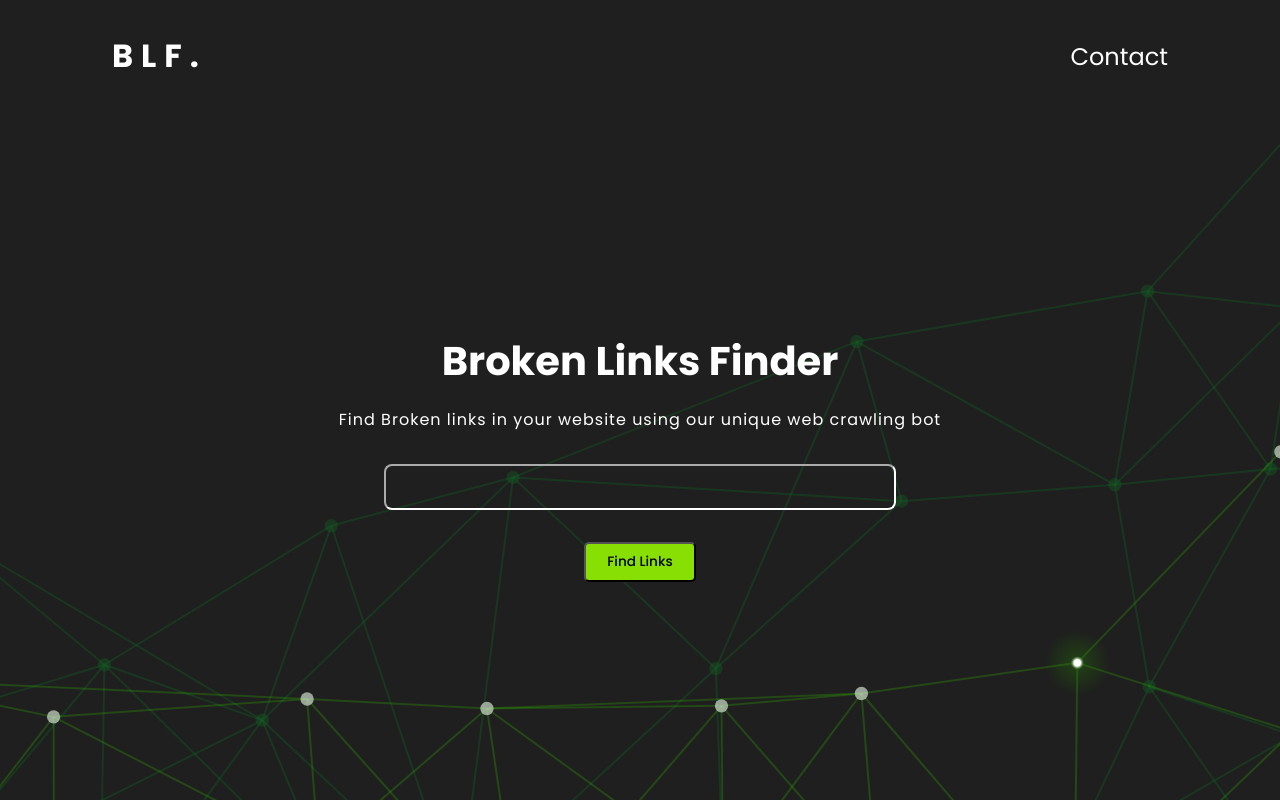
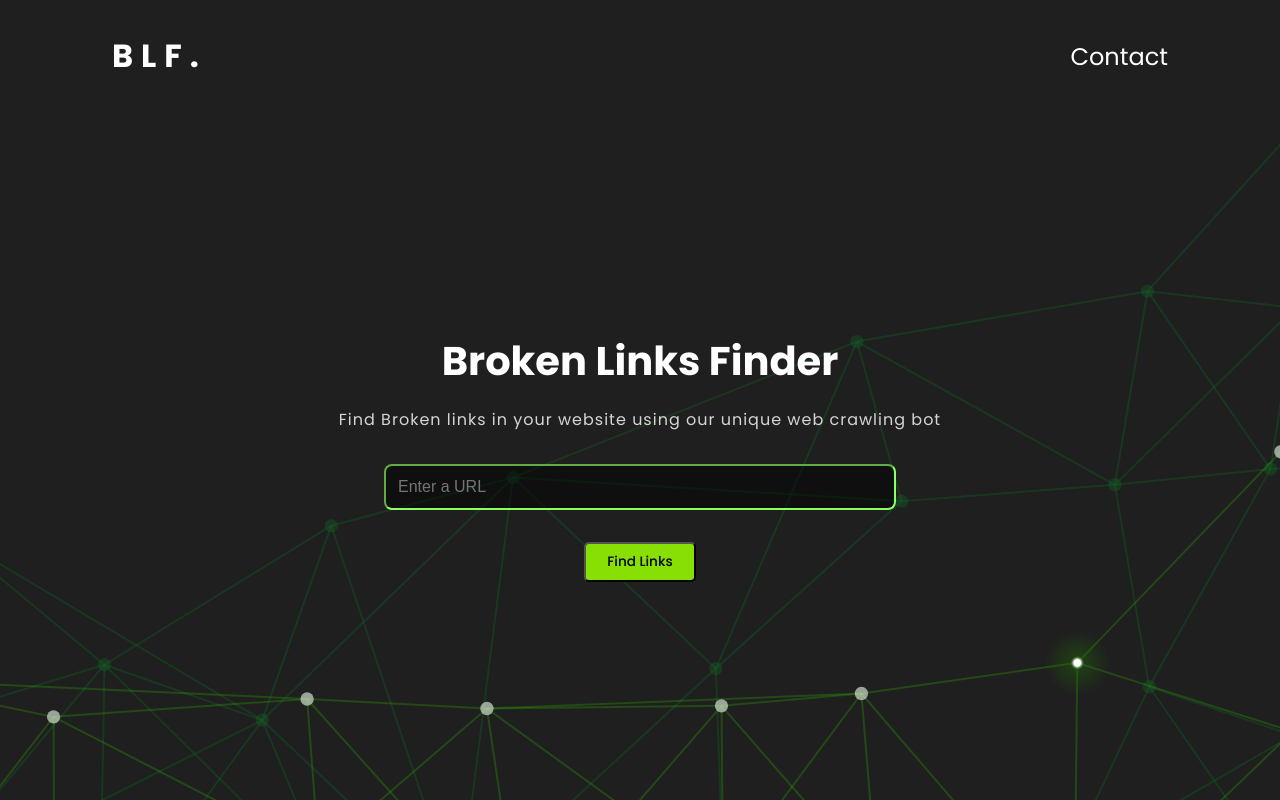
Before and after one commit to laxmanbalaraman/Broken-Links-Finder-NodeJs, a React (Create React App) app in the folder client/: page / in a window 1280 px wide. Built offline with nearby package versions, Linux system fonts and the light colour scheme.

Commit message:
integrate client and api

```diff
--- a/client/package.json
+++ b/client/package.json
@@ -6,9 +6,11 @@
     "@testing-library/jest-dom": "^5.16.4",
     "@testing-library/react": "^13.3.0",
     "@testing-library/user-event": "^13.5.0",
+    "axios": "^0.27.2",
+    "express-sse": "^0.5.3",
     "react": "^18.2.0",
     "react-dom": "^18.2.0",
-    "react-scripts": "5.0.1",
+    "react-scripts": "^2.1.3",
     "web-vitals": "^2.1.4"
   },
   "scripts": {
--- a/client/src/App.js
+++ b/client/src/App.js
@@ -1,13 +1,22 @@
+import React, { useState } from "react";
 import Navbar from "./components/navbar/Navbar";
 import Search from "./components/search/Search";
 import "./app.css";
 function App() {
+  const [crawledCount, setCrawledCount] = useState(0);
+  const [brokenLinksCount, setbrokenLinksCount] = useState(0);
+  const [brokenLinks, setBrokenLinks] = useState("");
+  const [showResult, setShowResult] = useState(false);
+
   return (
     <div className="App">
       <header className="App-header">
         <div className="hero">
           <Navbar />
-          <Search />
+          <Search
+            setBrokenLinks={setBrokenLinks}
+            setShowResult={setShowResult}
+          />
         </div>
       </header>
     </div>
--- a/client/src/components/form/Form.jsx
+++ b/client/src/components/form/Form.jsx
@@ -1,10 +1,43 @@
-import React from "react";
+import React, { useState } from "react";
+import axios from "axios";
 import "./form.css";
-function Form() {
+function Form({ setBrokenLinks, setShowResult }) {
+  const [link, setLink] = useState("");
+  setShowResult(true);
+  console.log("link is ", link);
+  const handleSubmit = async (event) => {
+    event.preventDefault();
+    // setShowResult(true);
+    try {
+      const brokenLinks = await axios.get(
+        `http://localhost:5000/find/?link=${link}`,
+        {}
+      );
+      console.log(brokenLinks);
+      setBrokenLinks(brokenLinks.data);
+      console.log(brokenLinks.data);
+    } catch (error) {
+      console.log(error);
+    }
+    console.log(link);
+  };
+
   return (
     <div className="Form">
-      <input type="link" className="input-link" />
-      <button className="submit"> Find Links </button>
+      <form action="" onSubmit={handleSubmit}>
+        <input
+          autoFocus="True"
+          placeholder="Enter a URL"
+          onChange={(e) => setLink(e.target.value)}
+          name="link"
+          id="link"
+          type="link"
+          className="input-link"
+        />
+        <button type="submit" className="submit">
+          Find Links
+        </button>
+      </form>
     </div>
   );
 }
--- a/client/src/components/form/form.css
+++ b/client/src/components/form/form.css
@@ -1,22 +1,27 @@
+.Form {
+  width: 100%;
+}
+
+.Form > form {
+  display: flex;
+  align-items: center;
+  justify-content: center;
+  width: 100%;
+  gap: 2rem;
+  flex-direction: column;
+}
+
 .input-link {
   padding: 0.75rem;
-  background-color: transparent;
-  border-color: white;
+  background-color: rgba(0, 0, 0, 0.5);
+  border-color: rgb(143, 255, 102);
   width: 85%;
   border-radius: 0.5rem;
   color: white;
   font-size: 1em;
   outline: none;
   margin-top: 1rem;
-}
-
-.Form {
-  display: flex;
-  align-items: center;
-  justify-content: center;
-  width: 100%;
-  gap: 2rem;
-  flex-direction: column;
+  color: #e7e7e7;
 }
 
 .submit {
--- a/client/src/components/search/Search.jsx
+++ b/client/src/components/search/Search.jsx
@@ -12,7 +12,7 @@ export default function Search({ setBrokenLinks, setShowResult }) {
         <p>
           Find Broken links in your website using our unique web crawling bot
         </p>
-        <Form />
+        <Form setBrokenLinks={setBrokenLinks} setShowResult={setShowResult} />
       </div>
     </div>
   );
--- a/client/src/components/search/search.css
+++ b/client/src/components/search/search.css
@@ -22,4 +22,5 @@
 
 .hero-content > p {
   letter-spacing: 1px;
+  color: #d7d4d4;
 }
```
Also changed, not shown: 2 other files (tests, documents, lock files or other folders).
